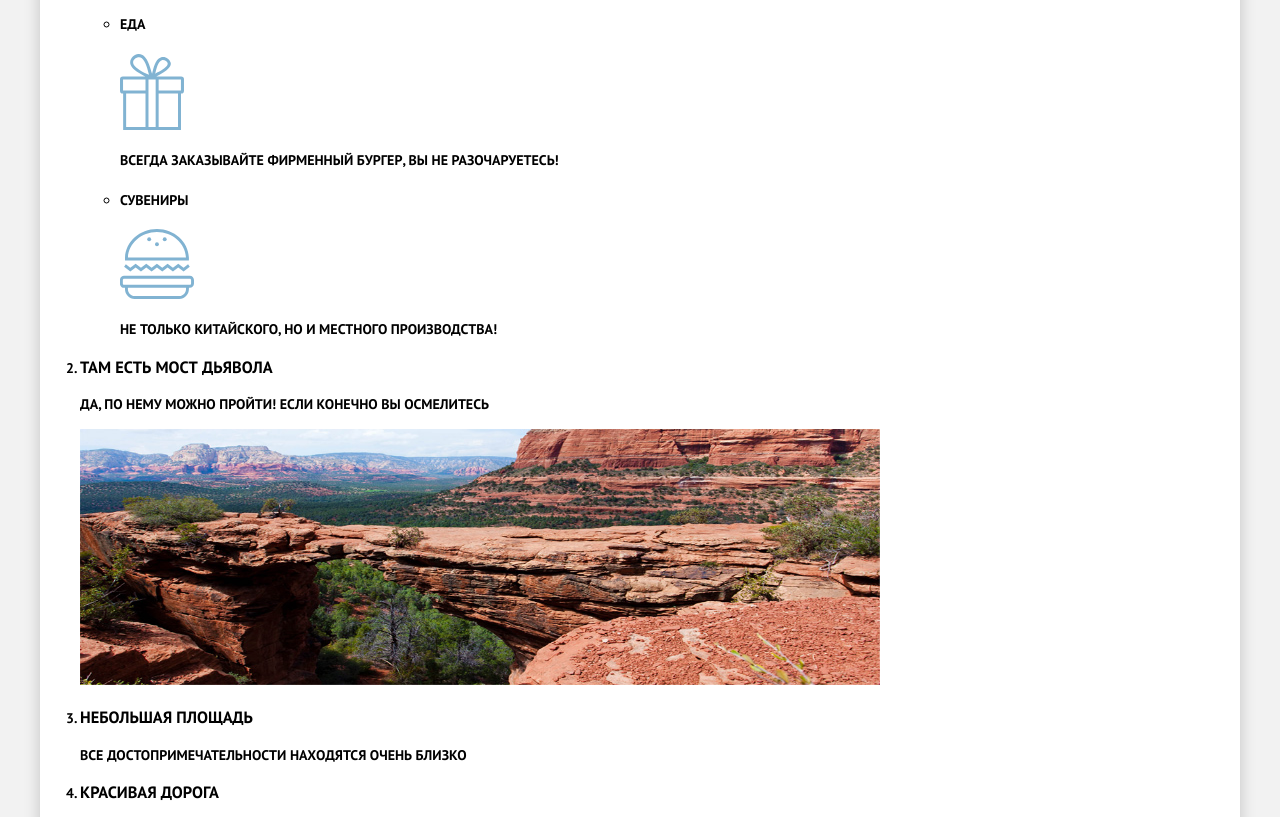
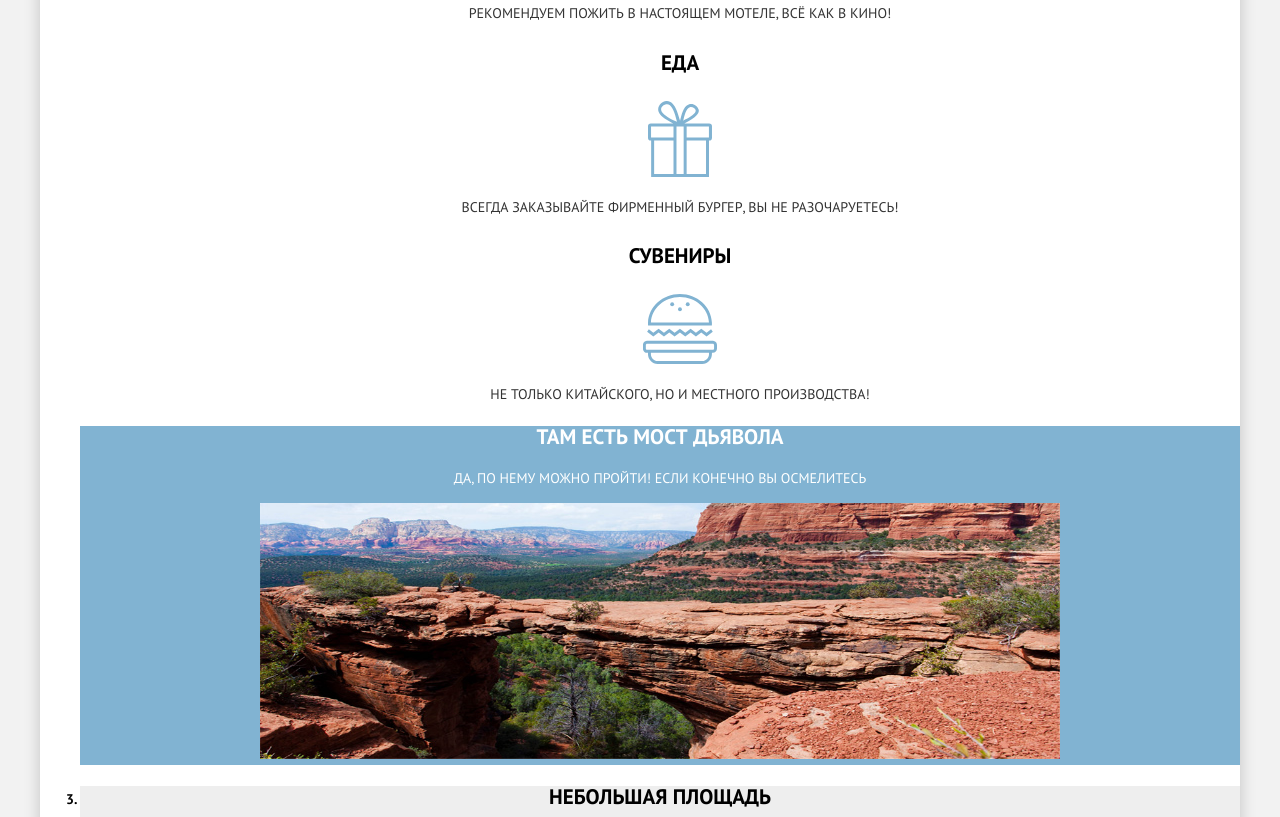
Before and after one commit to olgaanashkina/1061157-sedona-25, a plain HTML site: page index.html in a window 1280 px wide. Shown: the part 1183-2000 px from the top of the page. Drawn offline with nearby package versions, Linux system fonts and the light colour scheme; files whose address does not match are found by name.

Commit message:
Стили для блока 5 причин

```diff
--- a/css/style.css
+++ b/css/style.css
@@ -91,3 +91,41 @@ body {
    font-weight: normal;
    color: #333333;
  }
+
+ .five-reasons {
+    text-align: center;
+ }
+
+ .five-reasons h3 {
+     font-size: 21px;
+ }
+
+ .five-reasons p {
+     font-size: 14px;
+     font-weight: normal;
+ }
+
+ .main-reasons {
+     color: #ffffff;
+     background-color: #81b3d2;
+ }
+
+ .services-sedona {
+     list-style: none;
+     background-color: #ffffff;
+ }
+
+ .services-sedona h4 {
+     font-size: 21px;
+     color: #000000;
+ }
+
+ .services-sedona p {
+     font-size: 14px;
+     font-weight: normal;
+     color: #333333;
+ }
+
+ .other-reasons {
+     background-color: #eeeeee;
+ }
```
